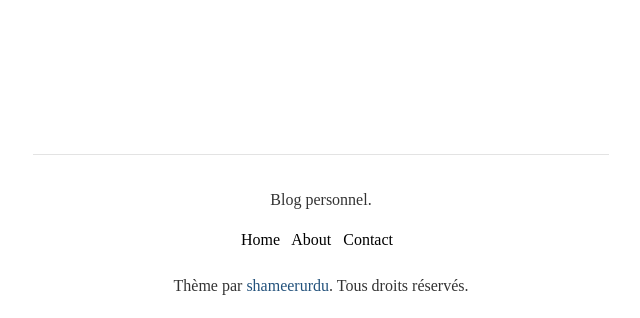
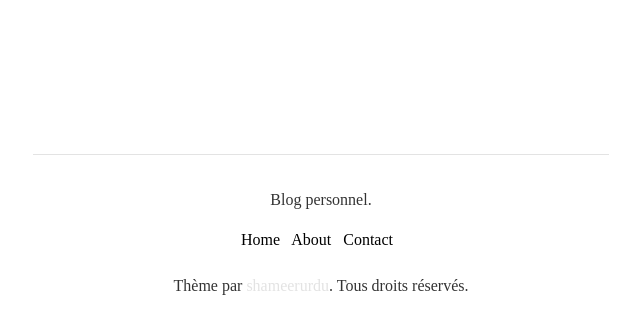
Before and after one commit to raphaeldeux/raphaeldeux.github.io, a plain HTML site: page index.html in a window 1280 px wide. In both pictures the pointer is over the link "shameerurdu". Shown: the part 482-800 px from the top of the page, without its empty margins (319-959 px from the left). Drawn offline with Linux system fonts and the light colour scheme; a web font is replaced by a local one.

Commit message:
Update style.css

```diff
--- a/css/style.css
+++ b/css/style.css
@@ -284,8 +284,16 @@ border-radius: 50px;
 	padding-bottom: 20px;
 	font-family: 'Radley', serif;
     font-size: 16px;
+}
+.copyright a {
+	color : #333;
+}
 
+.copyright a:hover {
+	text-decoration: none;
+	color: #E3E3E3;
 }
+
 @media only screen and (max-width: 900px) {
 	.header-block, .post-list, .footer, .copyright{
 		width: 80%;
```
